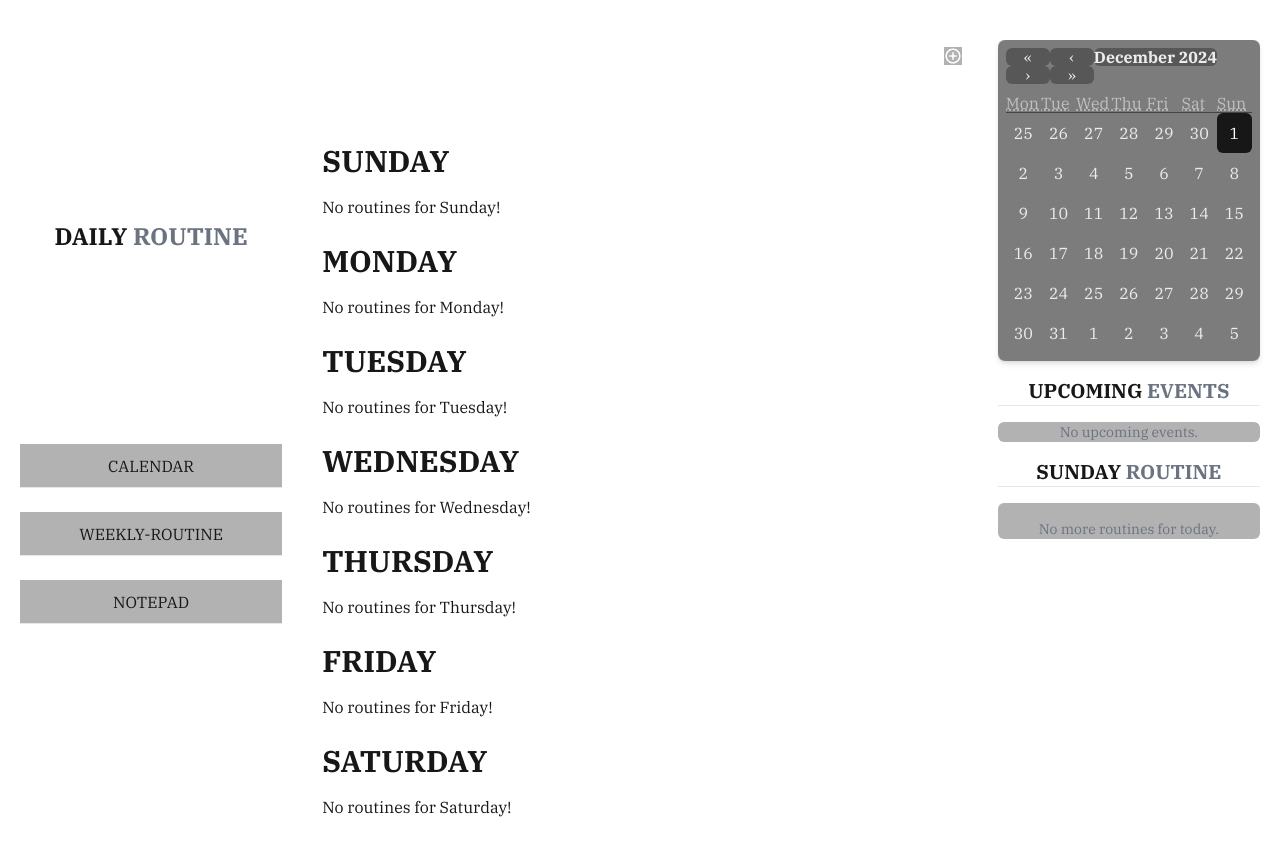
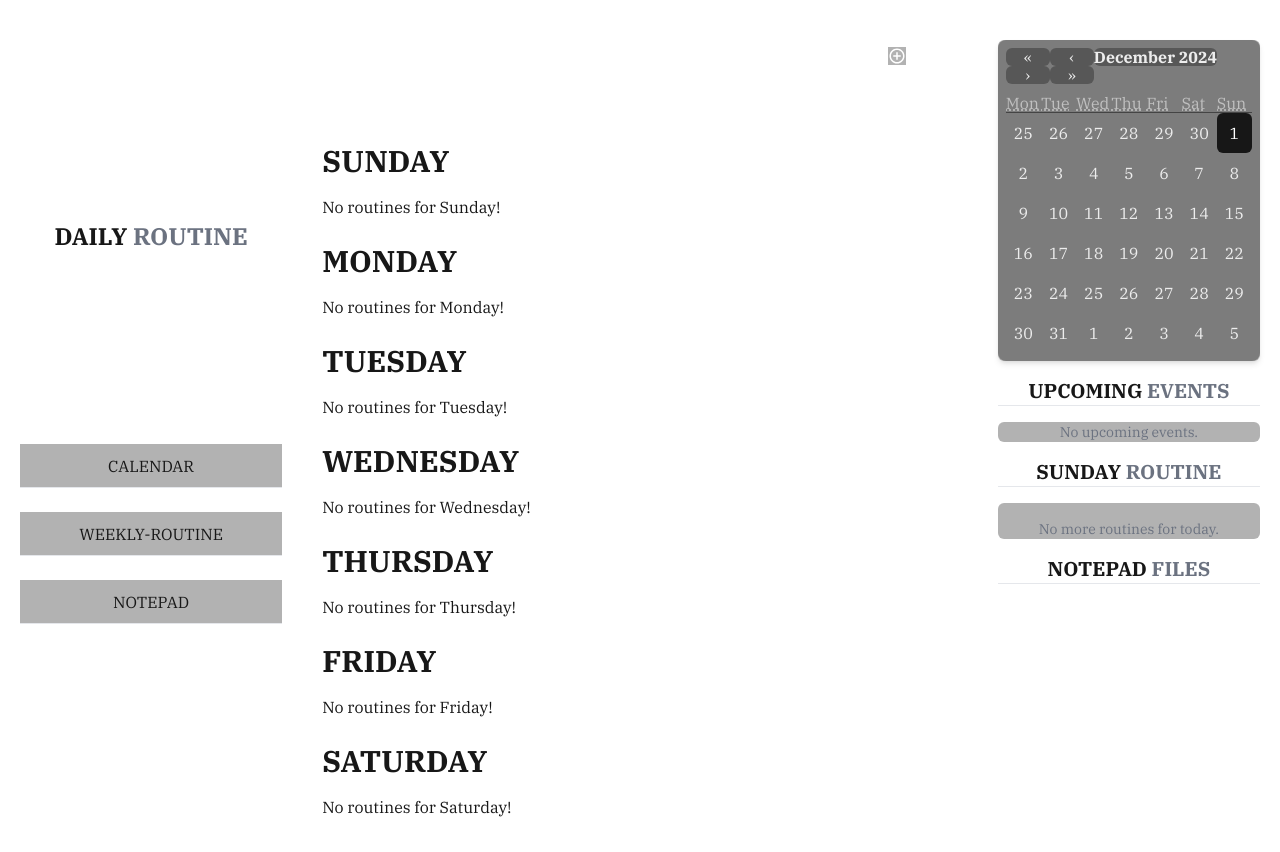
Before and after one commit to SandeebAdhikari/Daily_Routine_App, a Next.js app: page /routine in a window 1280 px wide. Built offline with nearby package versions, Linux system fonts and the light colour scheme.

Commit message:
add file div for notepad

```diff
--- a/components/NavBar.tsx
+++ b/components/NavBar.tsx
@@ -2,12 +2,14 @@
 import { useRouter, usePathname } from "next/navigation";
 import Image from "next/image";
 import React, { useState } from "react";
-
 import { useEventContext } from "@/context";
 import { useRoutineContext } from "@/context";
+
 import CalendarAdd from "@/public/icons/Calendar_Add.svg";
 import Schedule from "@/public/icons/schedule.svg";
 import IconAdd from "@/public/icons/add_circle.svg";
+import NotePad from "@/public/icons/Note.svg";
+
 import AddEventModal from "@/components/AddEventModal";
 import AddRoutineModal from "./AddRoutineModal";
 
@@ -31,6 +33,12 @@ const NavBar = () => {
       router.push("/routine");
     }
     setIsModalIOpen(true);
+  };
+
+  const handleNoteClick = () => {
+    if (pathname !== "/notepad") {
+      router.push("/notepad");
+    }
   };
 
   const closeModal = () => setIsModalOpen(false);
@@ -75,6 +83,14 @@ const NavBar = () => {
         onClose={closeIModal}
         onSave={handleRoutineSave}
       />
+      <Image
+        src={NotePad}
+        alt="add"
+        width={40}
+        height={40}
+        className="cursor-pointer hover:scale-105"
+        onClick={handleNoteClick}
+      />
     </div>
   );
 };
--- a/components/Sidebar.tsx
+++ b/components/Sidebar.tsx
@@ -43,7 +43,6 @@ const Sidebar: React.FC<SidebarProps> = ({ side }) => {
 
   return (
     <div className="w-[429px] flex flex-col items-center mx-5">
-      {/* Left Sidebar */}
       {side === "left" && (
         <div className="w-full flex flex-col items-center">
           <Image
@@ -79,7 +78,6 @@ const Sidebar: React.FC<SidebarProps> = ({ side }) => {
         </div>
       )}
 
-      {/* Right Sidebar */}
       {side === "right" && (
         <div className="mt-10">
           <div className="rounded-md shadow-md align-middle bg-black/30">
@@ -90,7 +88,6 @@ const Sidebar: React.FC<SidebarProps> = ({ side }) => {
             />
           </div>
 
-          {/* Upcoming Events Section */}
           <h2 className="text-xl mt-4 font-bold text-center border-b">
             UPCOMING <span className="text-gray-500">EVENTS</span>
           </h2>
@@ -131,7 +128,6 @@ const Sidebar: React.FC<SidebarProps> = ({ side }) => {
             )}
           </div>
 
-          {/* Today's Routines Section */}
           <h2 className="text-xl mt-4 font-bold text-center border-b">
             {weekday} <span className="text-gray-500">ROUTINE</span>
           </h2>
@@ -154,6 +150,9 @@ const Sidebar: React.FC<SidebarProps> = ({ side }) => {
               </p>
             )}
           </div>
+          <h2 className="text-xl mt-4 font-bold text-center border-b">
+            NOTEPAD <span className="text-gray-500">FILES</span>
+          </h2>
         </div>
       )}
     </div>
```
Also changed, not shown: public/icons/Note.svg (added).
